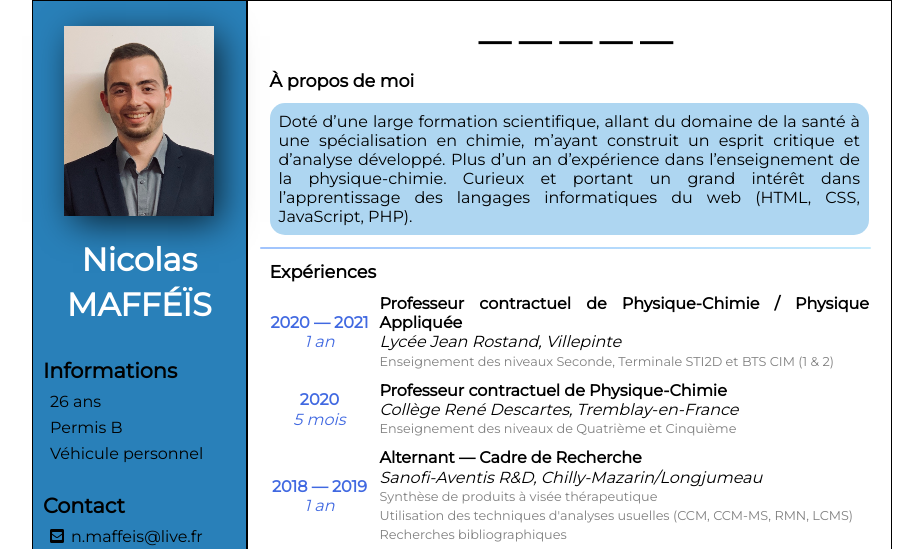
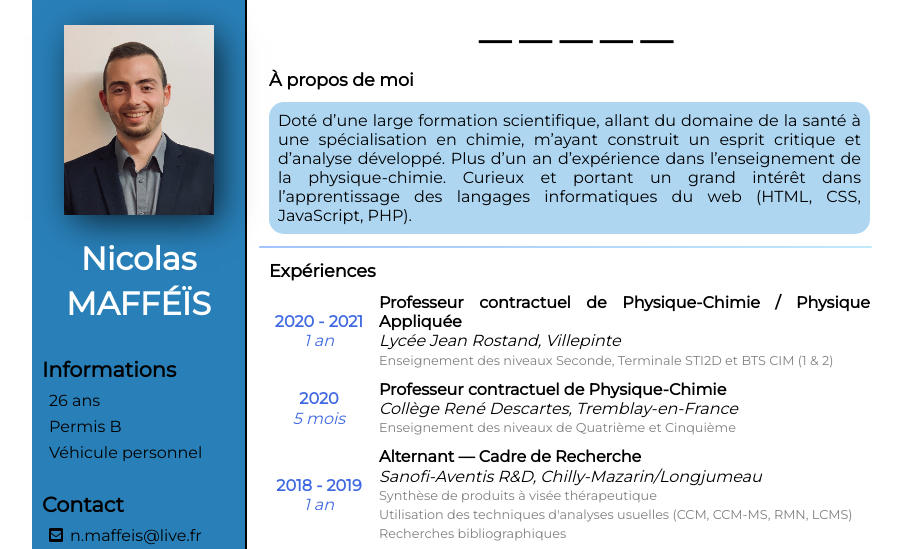
Before and after one commit to N1Code7/CV, a website: page index.html in a window 1280 px wide. Shown: the top 549 px of the page, without its empty margins (178-1101 px from the left). Drawn offline with Linux system fonts and the light colour scheme.

Commit message:
first commit

```diff
--- a/index.html
+++ b/index.html
@@ -66,7 +66,7 @@
       <h3>Expériences</h3>
       <div class="container">
         <div class="column-1 column-1__row-1 rows">
-          <span>2020 — 2021</span>
+          <span>2020 - 2021</span>
           <span>1 an</span>
         </div>
         <div class="column-1 column-1__row-2 rows">
@@ -74,7 +74,7 @@
           <span>5 mois</span>
         </div>
         <div class="column-1 column-1__row-3 rows">
-          <span>2018 — 2019</span>
+          <span>2018 - 2019</span>
           <span>1 an</span>
         </div>
         <div class="column-2 column-2__row-1 rows">
--- a/sass/main.scss
+++ b/sass/main.scss
@@ -14,7 +14,6 @@ body {
   grid-template-rows: 260px auto;
   column-gap: 12px;
   font-size: 1rem;
-  border: 1px solid black;
 }
 h3 {
   margin-bottom: 12px;
```
Also changed, not shown: style.css, 1 other file.
